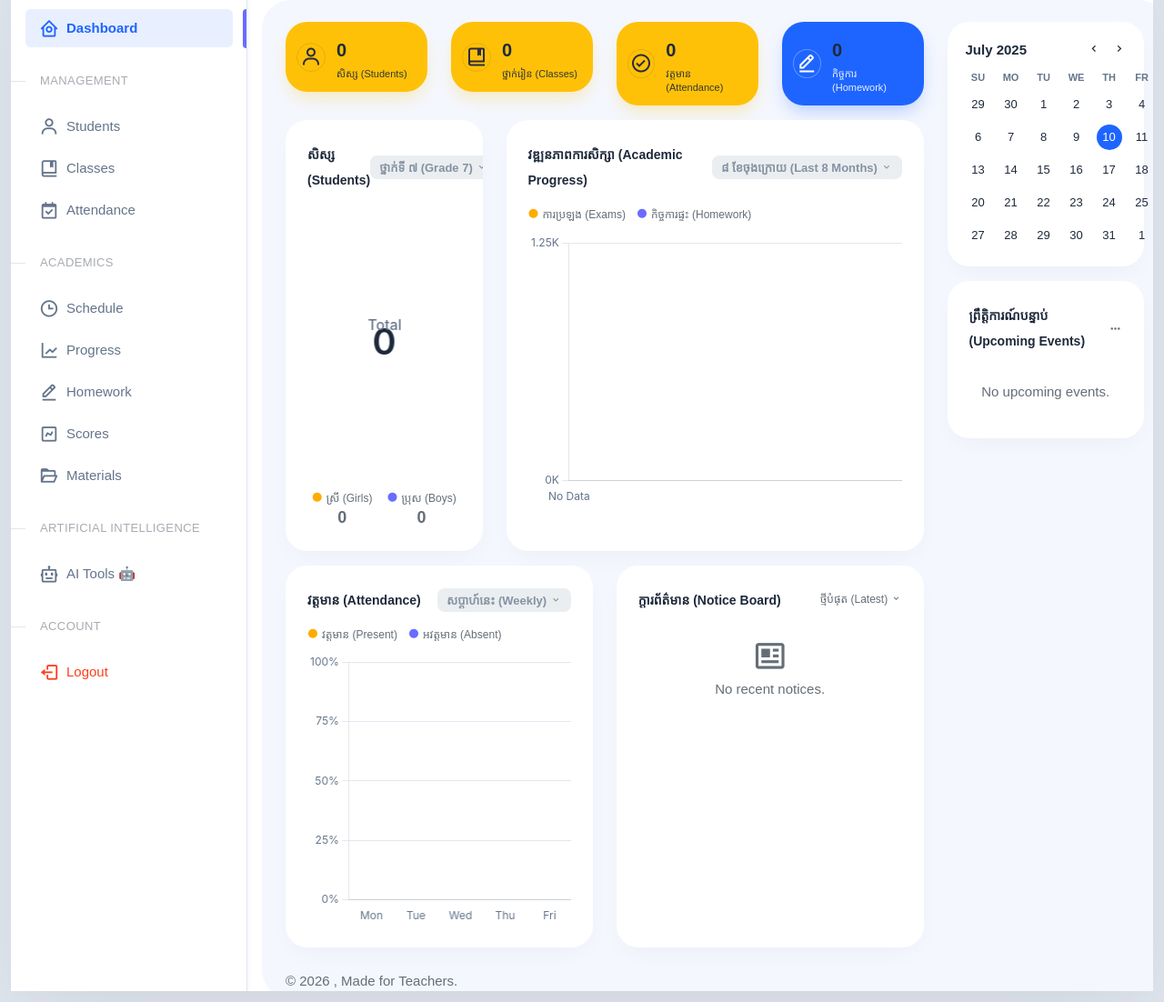
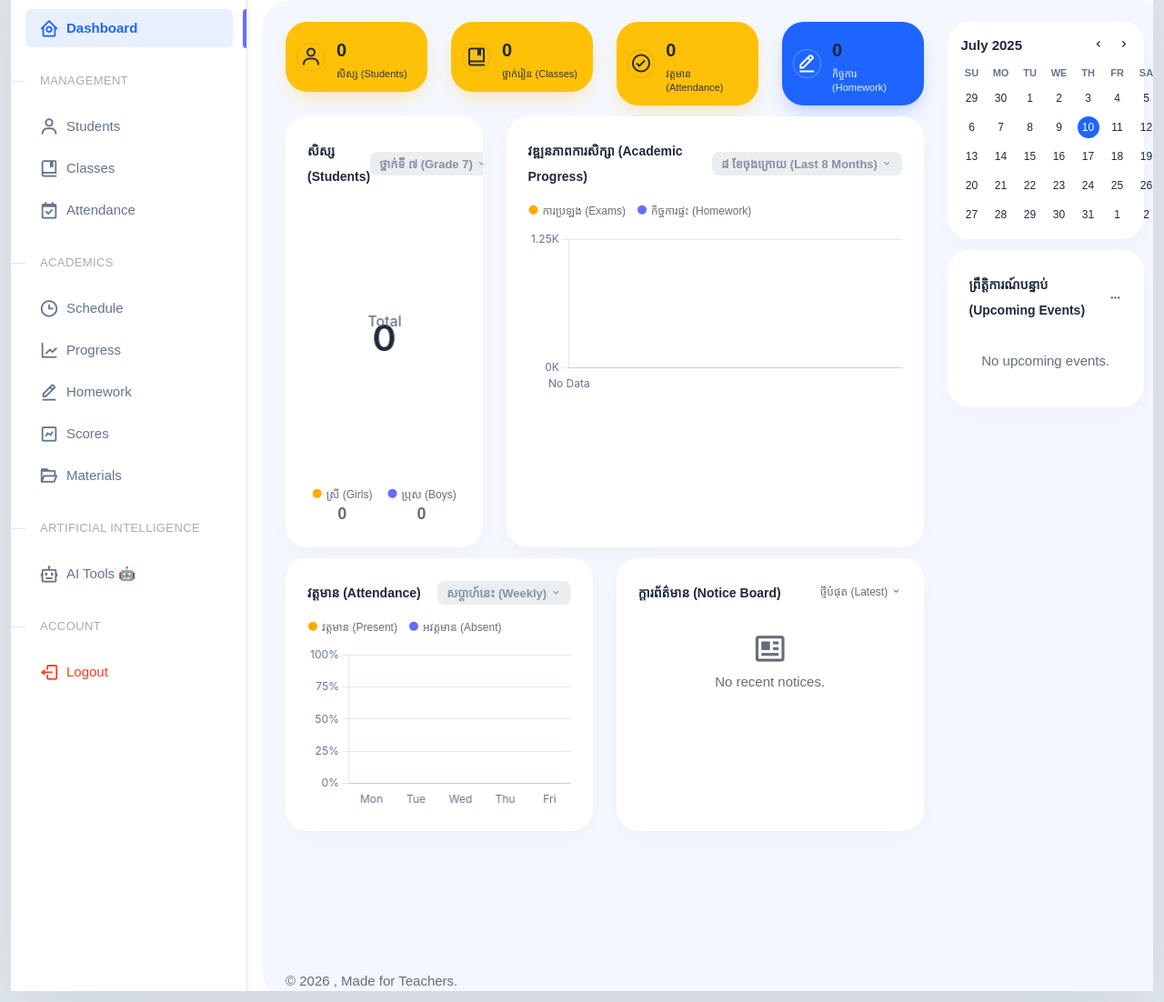
Before and after one commit to rak190/English-classroom-management, a Django app: page / in a window 1280 px wide. Shown: the part 92-1194 px from the top of the page at 91% size. Run offline with Django 4.2, Linux system fonts and the light colour scheme; the visitor is signed in with stand-in values (Sample User, id 1); data that the repository does not hold is empty; some libraries are stand-ins or nearby versions; some web fonts are replaced.

Commit message:
Fix IDE warnings in dashboard.html and reduce element sizes to fit 100vh

```diff
--- a/templates/management/dashboard.html
+++ b/templates/management/dashboard.html
@@ -36,7 +36,7 @@
     /* Notice Board Item */
     .notice-item {
         display: flex;
-        padding: 12px 0;
+        padding: 8px 0;
         border-bottom: 1px solid var(--genz-border);
     }
     .notice-item:last-child {
@@ -59,7 +59,7 @@
     .calendar-wrapper {
         background: white;
         border-radius: var(--genz-radius);
-        padding: 20px;
+        padding: 15px;
         box-shadow: var(--genz-shadow);
     }
     .calendar-days {
@@ -76,11 +76,11 @@
         text-transform: uppercase;
     }
     .calendar-day {
-        font-size: 13px;
+        font-size: 12px;
         font-weight: 500;
         color: var(--genz-text-main);
-        width: 28px;
-        height: 28px;
+        width: 24px;
+        height: 24px;
         display: flex;
         align-items: center;
         justify-content: center;
@@ -104,9 +104,9 @@
     <div class="col-xl-9 col-lg-8">
 
         <!-- Top Metrics Row -->
-        <div class="row mb-4">
+        <div class="row mb-3">
             <!-- Metric 1: Students -->
-            <div class="col-md-3 col-sm-6 mb-3 mb-md-0">
+            <div class="col-md-3 col-sm-6 mb-2 mb-md-0">
                 <div class="card card-metric-orange">
                     <div class="card-body px-3 py-3">
                         <div class="d-flex align-items-center">
@@ -123,7 +123,7 @@
             </div>
 
             <!-- Metric 2: Classes -->
-            <div class="col-md-3 col-sm-6 mb-3 mb-md-0">
+            <div class="col-md-3 col-sm-6 mb-2 mb-md-0">
                 <div class="card card-metric-orange">
                     <div class="card-body px-3 py-3">
                         <div class="d-flex align-items-center">
@@ -140,7 +140,7 @@
             </div>
 
             <!-- Metric 3: Attendance -->
-            <div class="col-md-3 col-sm-6 mb-3 mb-md-0">
+            <div class="col-md-3 col-sm-6 mb-2 mb-md-0">
                 <div class="card card-metric-orange">
                     <div class="card-body px-3 py-3">
                         <div class="d-flex align-items-center">
@@ -157,7 +157,7 @@
             </div>
 
             <!-- Metric 4: Assignments/HW -->
-            <div class="col-md-3 col-sm-6 mb-3 mb-md-0">
+            <div class="col-md-3 col-sm-6 mb-2 mb-md-0">
                 <div class="card card-metric-blue">
                     <div class="card-body px-3 py-3">
                         <div class="d-flex align-items-center">
@@ -175,16 +175,16 @@
         </div>
 
         <!-- Charts Row 1 -->
-        <div class="row mb-4">
+        <div class="row mb-3">
             <!-- Students Doughnut Chart -->
-            <div class="col-md-4 mb-3 mb-md-0">
+            <div class="col-md-4 mb-2 mb-md-0">
                 <div class="card h-100">
                     <div class="card-body d-flex flex-column">
                         <div class="d-flex justify-content-between align-items-center mb-4">
                             <h5 class="card-title-small mb-0">សិស្ស (Students)</h5>
                             <span class="badge bg-label-secondary">ថ្នាក់ទី ៧ (Grade 7) <i class='bx bx-chevron-down'></i></span>
                         </div>
-                        <div class="flex-grow-1 position-relative d-flex align-items-center justify-content-center" style="min-height: 260px;">
+                        <div class="flex-grow-1 position-relative d-flex align-items-center justify-content-center" style="min-height: 180px;">
                             <canvas id="studentsChart"></canvas>
                         </div>
                         <div class="d-flex justify-content-center mt-3 gap-4">
@@ -213,7 +213,7 @@
                             <span class="me-3" style="font-size: 12px;"><i class='bx bxs-circle text-warning me-1'></i>ការប្រឡង (Exams)</span>
                             <span style="font-size: 12px;"><i class='bx bxs-circle text-primary me-1'></i>កិច្ចការផ្ទះ (Homework)</span>
                         </div>
-                        <div style="height: 300px;">
+                        <div style="height: 180px;">
                             <canvas id="progressChart"></canvas>
                         </div>
                     </div>
@@ -224,7 +224,7 @@
         <!-- Charts Row 2 -->
         <div class="row">
             <!-- Attendance Bar Chart -->
-            <div class="col-md-6 mb-4">
+            <div class="col-md-6 mb-2">
                 <div class="card h-100">
                     <div class="card-body">
                         <div class="d-flex justify-content-between align-items-center mb-4">
@@ -235,7 +235,7 @@
                             <span class="me-3" style="font-size: 12px;"><i class='bx bxs-circle text-warning me-1'></i>វត្តមាន (Present)</span>
                             <span style="font-size: 12px;"><i class='bx bxs-circle text-primary me-1'></i>អវត្តមាន (Absent)</span>
                         </div>
-                        <div style="height: 300px;">
+                        <div style="height: 180px;">
                             <canvas id="attendanceChart"></canvas>
                         </div>
                     </div>
@@ -243,7 +243,7 @@
             </div>
 
             <!-- Notice Board -->
-            <div class="col-md-6 mb-4">
+            <div class="col-md-6 mb-2">
                 <div class="card h-100">
                     <div class="card-body">
                         <div class="d-flex justify-content-between align-items-center mb-3">
@@ -260,7 +260,7 @@
                                 <div class="flex-grow-1">
                                     <h6 class="mb-1" style="font-size: 14px; font-weight: 600;">{{ notice.title }}</h6>
                                     <p class="mb-0 text-muted" style="font-size: 12px;">by {{ notice.author_name }}</p>
-                                    <p class="mt-2 text-muted" style="font-size: 11px; display: -webkit-box; -webkit-line-clamp: 2; -webkit-box-orient: vertical; overflow: hidden;">{{ notice.content }}</p>
+                                    <p class="mt-2 text-muted" style="font-size: 11px; display: -webkit-box; -webkit-line-clamp: 2; line-clamp: 2; -webkit-box-orient: vertical; overflow: hidden;">{{ notice.content }}</p>
                                 </div>
                                 <div class="text-end">
                                     <small class="d-block text-muted" style="font-size: 11px;">{{ notice.created_at|date:"M d, Y" }}</small>
@@ -282,7 +282,7 @@
     <!-- Right Sidebar (Calendar & Events) -->
     <div class="col-xl-3 col-lg-4">
         <!-- Calendar -->
-        <div class="calendar-wrapper mb-4">
+        <div class="calendar-wrapper mb-3">
             <div class="d-flex justify-content-between align-items-center mb-3">
                 <h6 class="fw-bold mb-0">July 2025</h6>
                 <div>
@@ -342,7 +342,7 @@
         </div>
 
         <!-- Upcoming Events -->
-        <div class="card mb-4">
+        <div class="card mb-3">
             <div class="card-body">
                 <div class="d-flex justify-content-between align-items-center mb-4">
                     <h5 class="card-title-small mb-0">ព្រឹត្តិការណ៍បន្ទាប់ (Upcoming Events)</h5>
@@ -350,7 +350,7 @@
                 </div>
 
                 {% for event in upcoming_events %}
-                <div class="event-item mb-3 p-3" style="background-color: #F8FAFC; border-radius: 12px; border-left: 4px solid var(--genz-{% cycle 'accent' 'primary' 'accent' %});">
+                <div class="event-item mb-3 p-3" style="background-color: #F8FAFC; border-radius: 12px; border-left: 4px solid {% cycle 'var(--genz-accent)' 'var(--genz-primary)' 'var(--genz-accent)' %};">
                     <div class="d-flex align-items-center mb-2">
                         <span class="badge bg-{% cycle 'warning' 'primary' 'warning' %} text-{% cycle 'dark' 'white' 'dark' %} me-2">{{ event.date|date:"j M" }}</span>
                         <small class="text-muted" style="font-size: 11px;">{{ event.start_time|time:"g:i A" }} {% if event.end_time %}- {{ event.end_time|time:"g:i A" }}{% endif %}</small>
```
